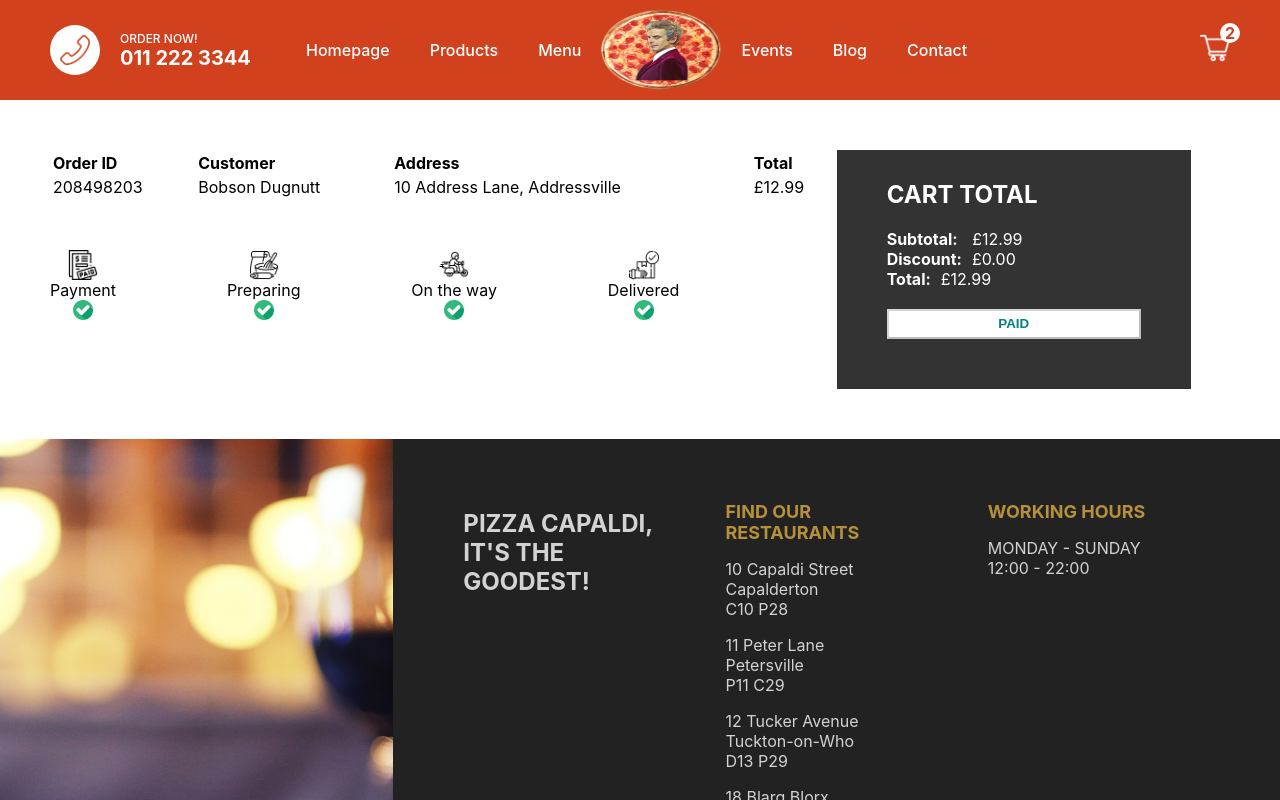
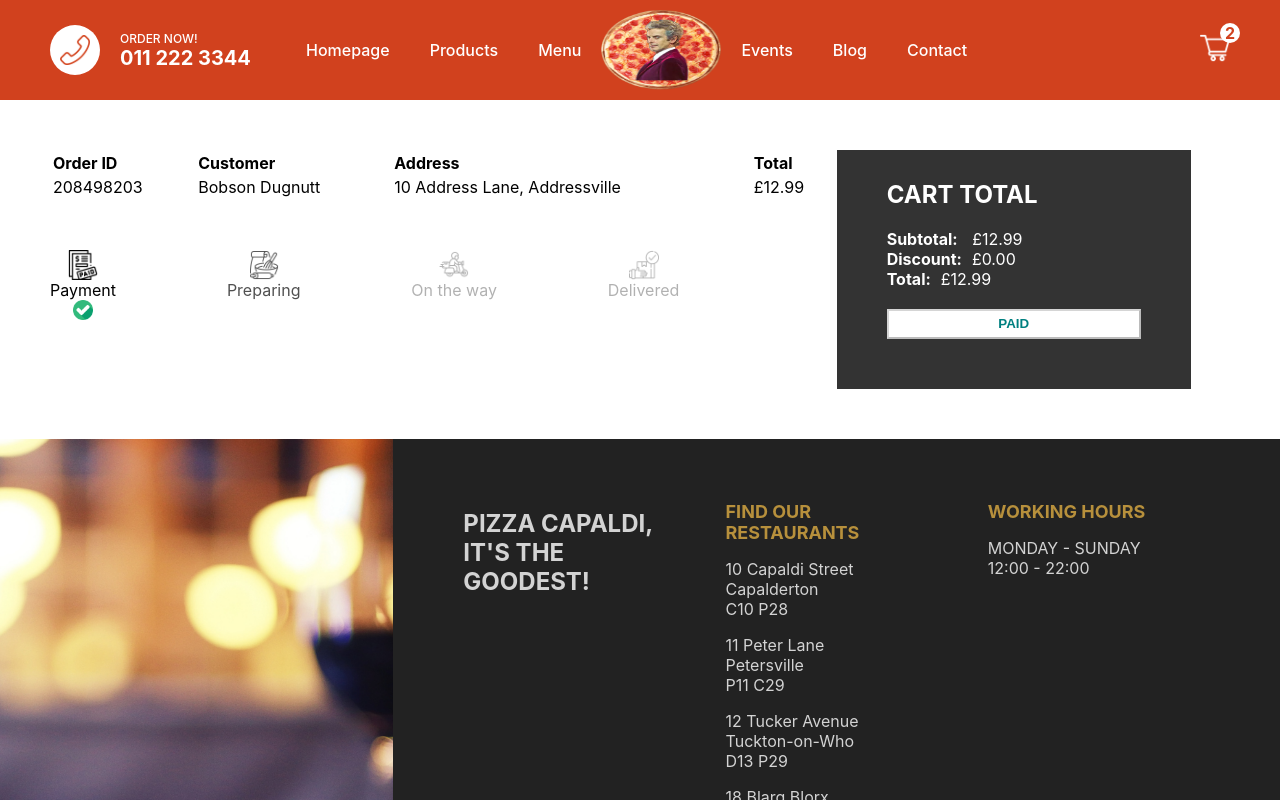
Before and after one commit to jonnyabrams/pizza-capaldi, a Next.js app: page /order/1 in a window 1280 px wide. Shown: the top 800 px of the page. Built offline with nearby package versions, Linux system fonts and the light colour scheme.

Commit message:
feat: add status display to Order

```diff
--- a/pages/order/[id].tsx
+++ b/pages/order/[id].tsx
@@ -3,6 +3,14 @@ import Image from "next/image";
 import styles from "../../styles/Order.module.css";
 
 const Order = () => {
+  const status = 0;
+
+  const statusClass = (index: number) => {
+    if (index - status < 1) return styles.done;
+    if (index - status === 1) return styles.inProgress;
+    if (index - status > 1) return styles.undone;
+  };
+
   return (
     <div className={styles.container}>
       <div className={styles.left}>
@@ -34,32 +42,56 @@ const Order = () => {
           </table>
         </div>
         <div className={styles.row}>
-          <div className={styles.status}>
+          <div className={statusClass(0)}>
             <Image src="/img/paid.png" width={30} height={30} alt="" />
             <span>Payment</span>
             <div className={styles.checkedIcon}>
-              <Image src="/img/checked.png" width={20} height={20} alt="" />
+              <Image
+                className={styles.checkedIcon}
+                src="/img/checked.png"
+                width={20}
+                height={20}
+                alt=""
+              />
             </div>
           </div>
-          <div className={styles.status}>
+          <div className={statusClass(1)}>
             <Image src="/img/bake.png" width={30} height={30} alt="" />
             <span>Preparing</span>
             <div className={styles.checkedIcon}>
-              <Image src="/img/checked.png" width={20} height={20} alt="" />
+              <Image
+                className={styles.checkedIcon}
+                src="/img/checked.png"
+                width={20}
+                height={20}
+                alt=""
+              />
             </div>
           </div>
-          <div className={styles.status}>
+          <div className={statusClass(2)}>
             <Image src="/img/bike.png" width={30} height={30} alt="" />
             <span>On the way</span>
             <div className={styles.checkedIcon}>
-              <Image src="/img/checked.png" width={20} height={20} alt="" />
+              <Image
+                className={styles.checkedIcon}
+                src="/img/checked.png"
+                width={20}
+                height={20}
+                alt=""
+              />
             </div>
           </div>
-          <div className={styles.status}>
+          <div className={statusClass(3)}>
             <Image src="/img/delivered.png" width={30} height={30} alt="" />
             <span>Delivered</span>
             <div className={styles.checkedIcon}>
-              <Image src="/img/checked.png" width={20} height={20} alt="" />
+              <Image
+                className={styles.checkedIcon}
+                src="/img/checked.png"
+                width={20}
+                height={20}
+                alt=""
+              />
             </div>
           </div>
         </div>
--- a/styles/Order.module.css
+++ b/styles/Order.module.css
@@ -19,10 +19,38 @@
   justify-content: space-between;
 }
 
-.status {
+.done {
   display: flex;
   flex-direction: column;
   align-items: center;
+}
+
+.inProgress {
+  display: flex;
+  flex-direction: column;
+  align-items: center;
+  animation: inProgress 1s ease infinite alternate;
+}
+
+@keyframes inProgress {
+  from {
+    opacity: 0;
+  }
+  to {
+    opacity: 1;
+  }
+}
+
+.undone {
+  display: flex;
+  flex-direction: column;
+  align-items: center;
+  opacity: 0.3;
+}
+
+.undone .checkedIcon,
+.inProgress .checkedIcon {
+  display: none;
 }
 
 .right {
```
